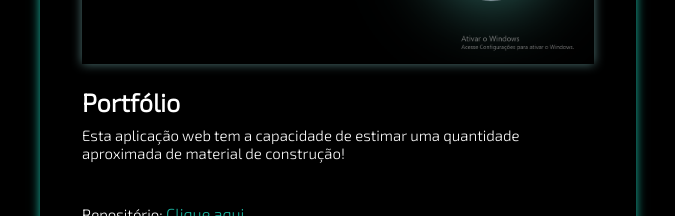
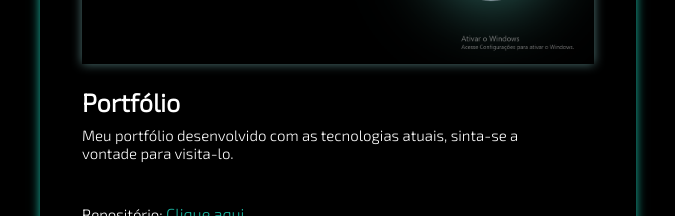
Before and after one commit to Leonardo-Correia-da-silva/Portfolio, a React (Create React App) app: page /projetos in a window 1280 px wide. Shown: the part 1060-1276 px from the top of the page, without its empty margins (302-977 px from the left). Built offline with nearby package versions, Linux system fonts and the light colour scheme.

Commit message:
Update projetos.js

```diff
--- a/src/componentes/container/projetos/projetos.js
+++ b/src/componentes/container/projetos/projetos.js
@@ -25,7 +25,7 @@ function Projetos () {
                 <div className="projeto1">
                 <img src={Imagem2} className="imagem-projeto" alt="img" />
                     <h2 className="titulo-projetos">Portfólio</h2>
-                    <p className="p-projetos"> Esta aplicação web tem a capacidade de estimar uma quantidade  aproximada de material de construção!</p> <br></br>
+                    <p className="p-projetos">Meu portfólio desenvolvido com as tecnologias atuais, sinta-se a <br></br>vontade para visita-lo.</p> <br></br>
                     <p className="p-links">Repositório: <Link to="https://github.com/Leonardo-Correia-da-silva/Portfolio" target="_blank" style={{  textDecoration: 'none'  }} > <span className="click" > Clique aqui </span> </Link> </p>
                     <p className="p-links">Aplicação no ar: <Link style={{  textDecoration: 'none'  }}>  <span className="click">Você já está aqui</span> </Link> </p>
                 </div>
```
